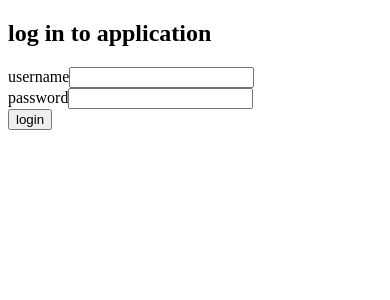
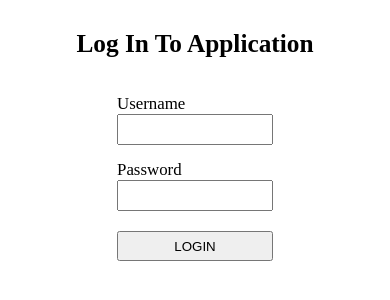
Before and after one commit to foolhardy21/fullstack-Helsinki, a React (Create React App) app in the folder Part 5/bloglist-frontend/: page /users in a window 390 px wide. Shown: the top 300 px of the page. Built offline with nearby package versions, Linux system fonts and the light colour scheme.

Commit message:
style - login responsive

```diff
--- a/Part 5/bloglist-frontend/src/App.js
+++ b/Part 5/bloglist-frontend/src/App.js
@@ -5,7 +5,7 @@ import Users from './components/Users'
 import User from './components/User'
 import BlogList from './components/BlogList'
 import CreateBlog from './components/CreateBlog/CreateBlog'
-import Login from './components/Login'
+import Login from './components/Login/Login'
 import Header from './components/Header/Header'
 import { showNotification } from './reducers/notificationReducer'
 import { initialiseBlogs } from './reducers/blogsReducer'
@@ -55,9 +55,9 @@ const App = () => {
     )
   }
   return (
-      <div>
+      <>
         <Login />
-      </div>
+      </>
    )
 
 }
--- a/Part 5/bloglist-frontend/src/components/Header/Header.js
+++ b/Part 5/bloglist-frontend/src/components/Header/Header.js
@@ -12,13 +12,13 @@ const Header = () => {
     }
 
     return (
-        <div>
+        <nav className={styles.navbar}>
             <ul className={styles.navlist}>
                 <li className={styles.navlist_item}>
-                    <Link to='/myblogs'>my blogs</Link>
+                    <Link className={styles.navlist_link} to='/myblogs'>my blogs</Link>
                 </li>
                 <li className={styles.navlist_item}>
-                    <Link to='/users'>users</Link>
+                    <Link className={styles.navlist_link} to='/users'>users</Link>
                 </li>
                 <li className={styles.navlist_item}>
                     {user.data.username} logged in
@@ -31,7 +31,7 @@ const Header = () => {
                     </Link>
                 </li>
             </ul>
-        </div>
+        </nav>
     )
 }
 
--- a/Part 5/bloglist-frontend/src/components/Header/Header.module.css
+++ b/Part 5/bloglist-frontend/src/components/Header/Header.module.css
@@ -1,3 +1,7 @@
+.navbar {
+    background: lightgreen;
+    height: 30px;
+}
 .navlist {
     display: flex;
     justify-content: flex-start;
--- a/Part 5/bloglist-frontend/src/components/Login.js
+++ b/Part 5/bloglist-frontend/src/components/Login/Login.js
@@ -1,7 +1,8 @@
 import React, {useState} from 'react'
 import { useDispatch } from 'react-redux'
-import Notification from './Notification'
-import { getUser } from '../reducers/loginReducer'
+import Notification from '../Notification'
+import { getUser } from '../../reducers/loginReducer'
+import styles from './Login.module.css'
 
 const Login = () => {
   const [username, setUsername] = useState('')
@@ -16,17 +17,19 @@ const Login = () => {
   }
 
     return (
-        <>
+        <section className={styles.login_section}>
         <h2>log in to application</h2>
-        <Notification />
-        <form onSubmit={handleLoginSubmit}>
+        <output>
+          <Notification />
+        </output>
+        <form className={styles.login_form} onSubmit={handleLoginSubmit}>
           <label htmlFor='username_input'>username</label>
-          <input type='text' name='username_input' value={username} onChange={(e) => setUsername(e.target.value)}/><br/>
+          <input type='text' name='username_input' value={username} onChange={(e) => setUsername(e.target.value)}/>
           <label htmlFor='password_input'>password</label>
-          <input type='password' name='password_input' value={password} onChange={(e) => setPassword(e.target.value)}/><br/>
+          <input type='password' name='password_input' value={password} onChange={(e) => setPassword(e.target.value)}/>
           <input id='loginBtn' type='submit' value='login'/>
         </form>
-        </>
+        </section>
     )
 }
 
--- /dev/null
+++ b/Part 5/bloglist-frontend/src/components/Login/Login.module.css
@@ -0,0 +1,34 @@
+.login_section {
+    display: flex;
+    flex-direction: column;
+    align-items: center;
+    font-size: 1.4vmax;
+    text-transform: capitalize;
+}
+
+.login_form {
+    display: flex;
+    flex-direction: column;
+    width: 20vw;
+}
+.login_form input {
+    height: 25px;
+}
+.login_form label {
+    margin-top: 15px;
+}
+.login_form input[type=submit] {
+    margin-top: 20px;
+    height: 30px;
+    text-transform: uppercase;
+}
+
+@media only screen and (max-width: 800px) {
+    .login_section {
+        font-size: 2vmax;
+    }
+    .login_form {
+        width: 40vw;
+    }
+
+}
```
Also changed, not shown: Part 5/bloglist-frontend/src/reducers/notificationReducer.js (line endings or trailing spaces).
